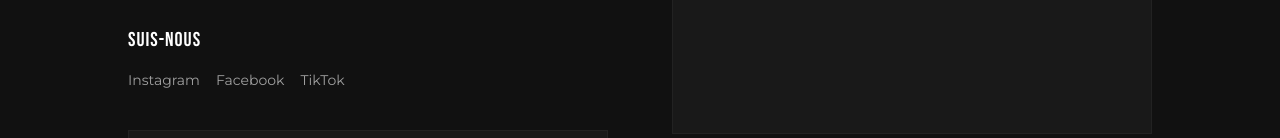
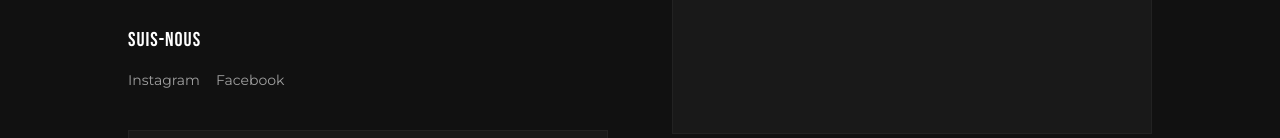
Before and after one commit to rayantech-iot/summer-camp-St-Ju, a Next.js app: page /contact in a window 1280 px wide. Shown: the part 814-952 px from the top of the page. Built offline with nearby package versions, Linux system fonts and the light colour scheme; no server answers.

Commit message:
Suppression lien TikTok page contact

```diff
--- a/src/app/contact/page.tsx
+++ b/src/app/contact/page.tsx
@@ -101,14 +101,6 @@ export default function ContactPage() {
                   >
                     {t('contact.social.facebook')}
                   </a>
-                  <a
-                    href="https://tiktok.com/@genevoissummercamp"
-                    target="_blank"
-                    rel="noopener noreferrer"
-                    className="text-sm text-gsc-white/60 hover:text-gsc-red transition-colors"
-                  >
-                    {t('contact.social.tiktok')}
-                  </a>
                 </div>
               </div>
 
```
